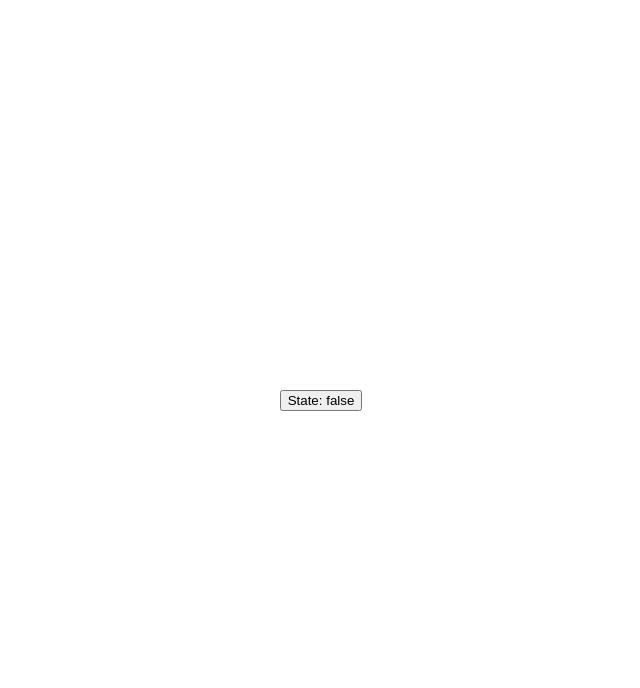
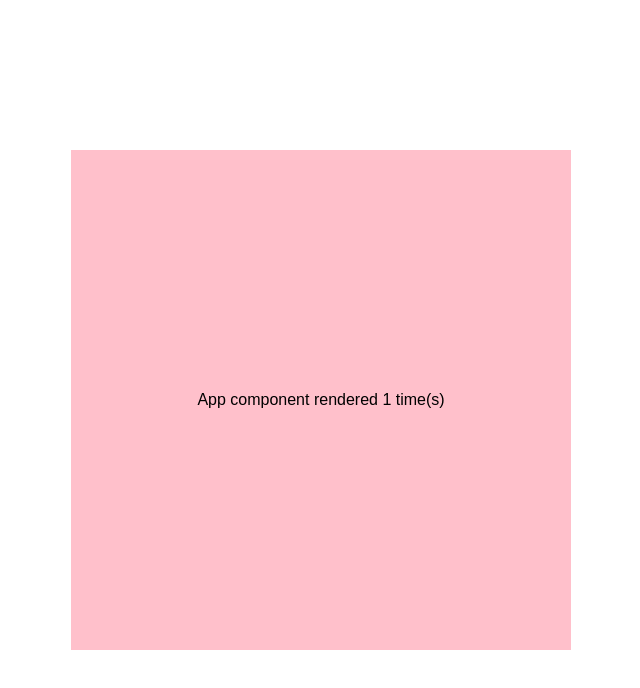
Before and after one commit to aritrakoley/ReactJS_useEffect_addEventListener, a React (Create React App) app: page / in a window 1280 px wide. Shown: the top 688 px of the page, without its empty margins (319-959 px from the left). Built offline with nearby package versions, Linux system fonts and the light colour scheme.

Commit message:
Add an event-listener directly in functional component body

```diff
--- a/src/App.js
+++ b/src/App.js
@@ -1,30 +1,13 @@
 import "./App.css";
-import { useEffect, useState } from "react";
 
+let renderCounter = 0;
 function App() {
-  const [stateToggle, setStateToggle] = useState(false);
 
-  useEffect(() => {
-    // 1. Declare callback
-    const handleClick = () => {
-      console.log("window click");
-    };
+  window.addEventListener('click', () => console.log('click') );
 
-    // 2. Attach the event-listener
-    window.addEventListener("click", handleClick);
-
-    // 3. Clean up: Remove the event-listener
-    return () => window.removeEventListener("click", handleClick);
-    },
-    // 4. Fill dependency array with other dependencies
-    [stateToggle]
-  );
-
-  return (
-    <button onClick={(e) => setStateToggle(!stateToggle)}>
-      State: {stateToggle.toString()}
-    </button>
-  );
+  renderCounter++;
+  console.log(`App component rendered ${renderCounter} time(s)`);
+  return <div className="app">App component rendered {renderCounter} time(s)</div>;
 }
 
 export default App;
```
Also changed, not shown: 1 other file (tests, documents, lock files or other folders).
